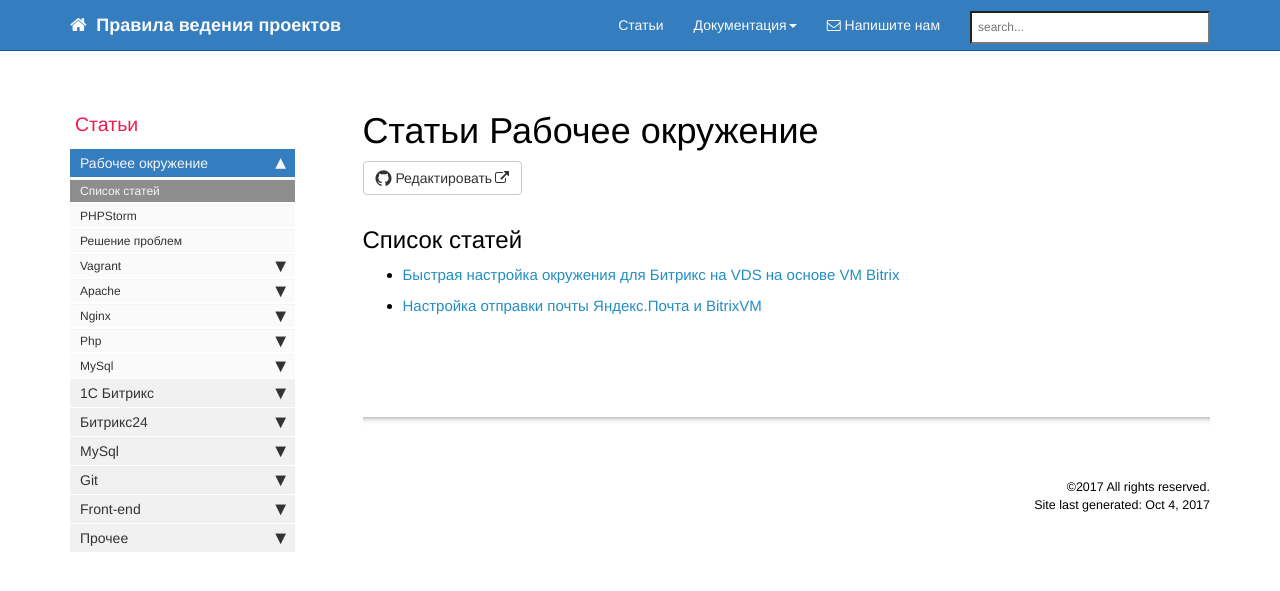
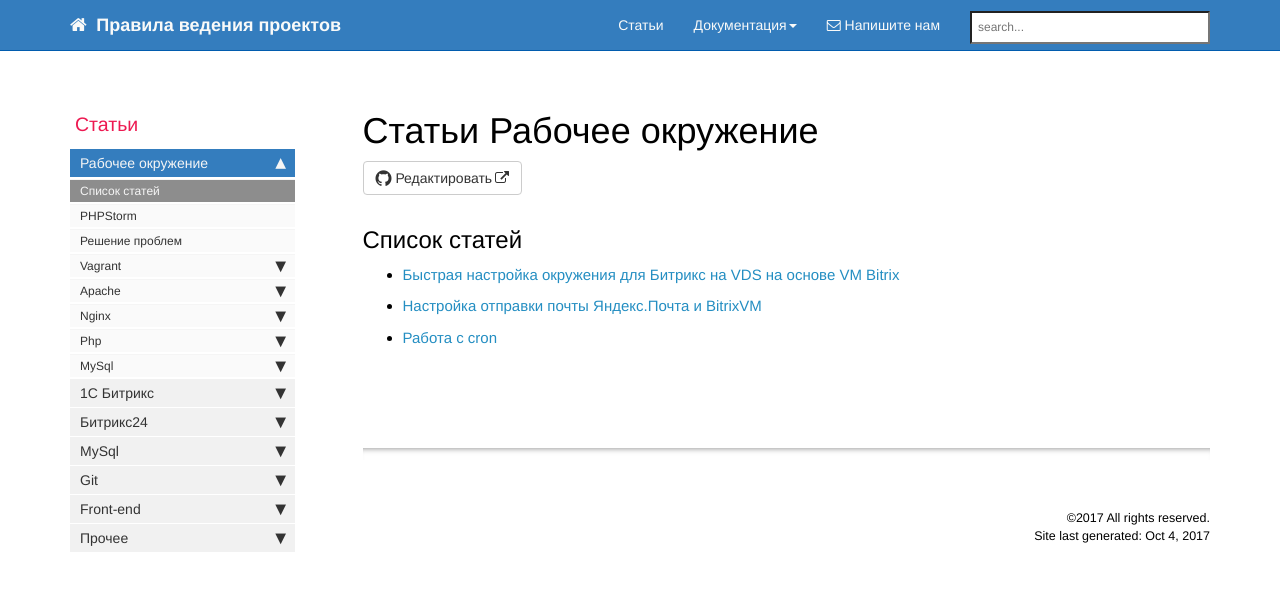
Before and after one commit to gdecider/gdecider.github.io, a Jekyll site: the page built from pages/articles/articles-g-env.md, in a window 1280 px wide. Shown: the top 591 px of the page. Built offline with Jekyll 4.4.1, drawn with Linux system fonts in a browser that asks for light colours; nearby versions of some CDN libraries; comment, search, counter and statistics services are not loaded.

Commit message:
Update articles-g-env.md

```diff
--- a/pages/articles/articles-g-env.md
+++ b/pages/articles/articles-g-env.md
@@ -11,3 +11,4 @@ folder: articles
 
 * [Быстрая настройка окружения для Битрикс на VDS на основе VM Bitrix](/articles-env-bitrix-vm-fast-setup-vds.html)
 * [Настройка отправки почты Яндекс.Почта и BitrixVM](/articles-env-bitrix-vm-mail-config.html)
+* [Работа с cron](/articles-env-cron-howto.html)
```
